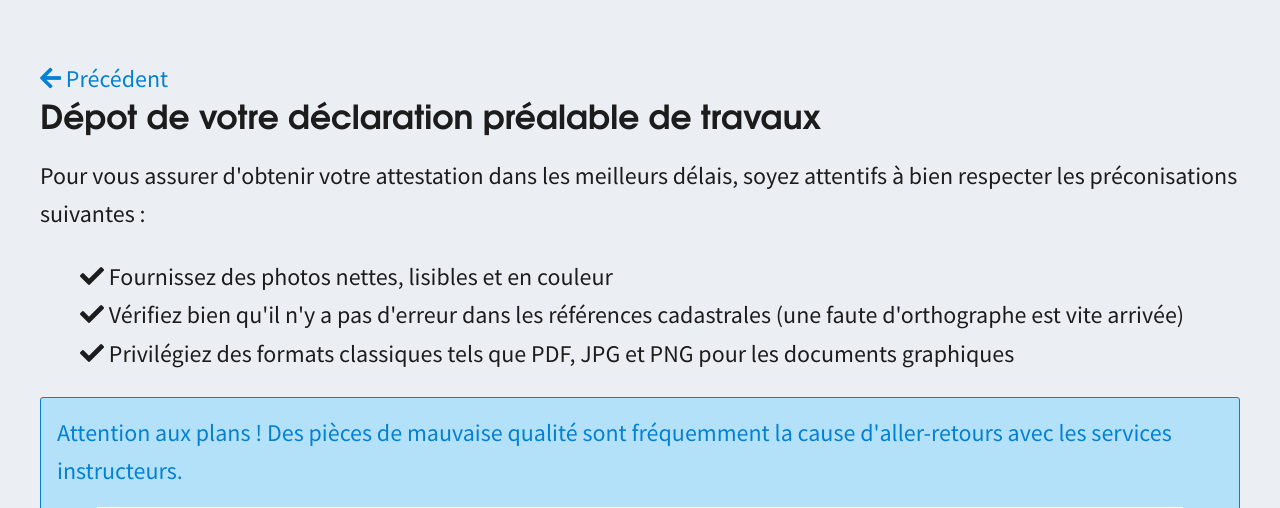
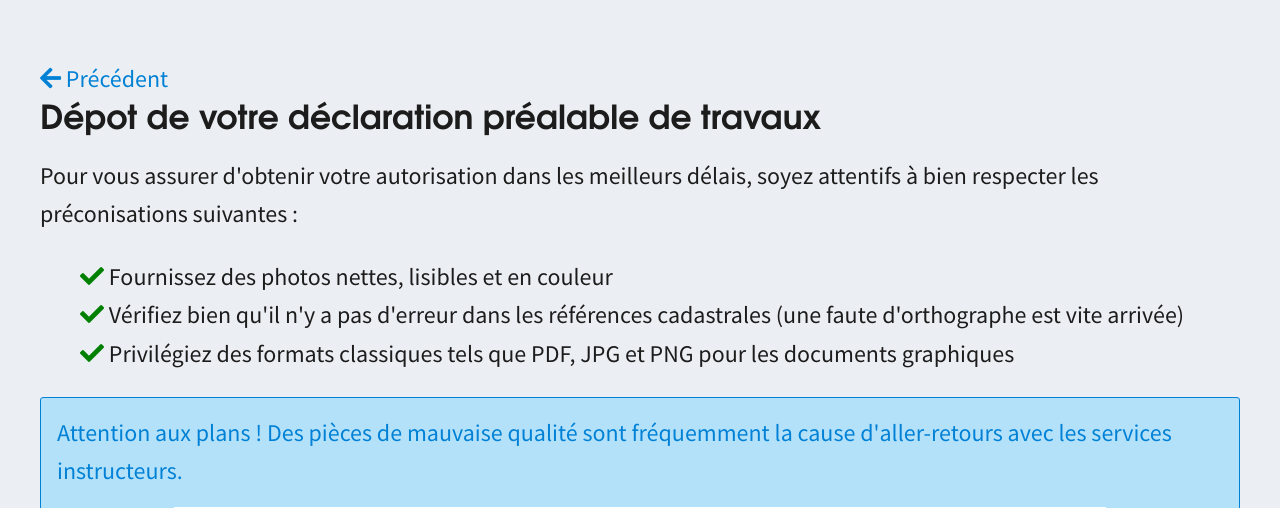
Before and after one commit to MTES-MCT/permis-construire, a Symfony app: template app/templates/qualify/resultats.html.twig in a window 1280 px wide. Shown: the part 65-573 px from the top of the page. Run offline with Twig, Linux system fonts and the light colour scheme; the template is opened without the code that fills it, so the values that code supplies are empty; some libraries are stand-ins or nearby versions.

Commit message:
minor graphic improvements

```diff
--- a/app/templates/qualify/resultats.html.twig
+++ b/app/templates/qualify/resultats.html.twig
@@ -8,6 +8,9 @@
     .pj-checklist li{
         list-style-type: none;
     }
+    .green{
+        color: green;
+    }
 </style>
 <main class="questions-container">
     <section class="section-color">
@@ -16,12 +19,12 @@
         <h3>Dépot de votre déclaration préalable de travaux</h3>
         <div class="">
 
-            <p>Pour vous assurer d'obtenir votre attestation dans les meilleurs délais, soyez attentifs à bien respecter les préconisations suivantes :</p>
+            <p>Pour vous assurer d'obtenir votre autorisation dans les meilleurs délais, soyez attentifs à bien respecter les préconisations suivantes :</p>
 
             <ul class="pj-checklist">
-                <li><i class="fas fa-check"></i>&nbsp;Fournissez des photos nettes, lisibles et en couleur</li>
-                <li><i class="fas fa-check"></i>&nbsp;Vérifiez bien qu'il n'y a pas d'erreur dans les références cadastrales (une faute d'orthographe est vite arrivée)</li>
-                <li><i class="fas fa-check"></i>&nbsp;Privilégiez des formats classiques tels que PDF, JPG et PNG pour les documents graphiques</li>
+                <li><i class="fas fa-check green"></i>&nbsp;Fournissez des photos nettes, lisibles et en couleur</li>
+                <li><i class="fas fa-check green"></i>&nbsp;Vérifiez bien qu'il n'y a pas d'erreur dans les références cadastrales (une faute d'orthographe est vite arrivée)</li>
+                <li><i class="fas fa-check green"></i>&nbsp;Privilégiez des formats classiques tels que PDF, JPG et PNG pour les documents graphiques</li>
             </ul>
 
             <div class="notification">
@@ -29,7 +32,7 @@
 
                     <p>Attention aux plans ! Des pièces de mauvaise qualité sont fréquemment la cause d'aller-retours avec les services instructeurs.
                         <div class="center">
-                            <img src="/build/static/img/plans/exemple-plan-preconisations.jpeg" alt="Un plan doit indiquer le nord, contenir l'échelle et les cotes. Il doit être de bonne qualité et facilement lisible." />
+                            <img src="/build/static/img/plans/exemple-plan-preconisations.jpeg" alt="Un plan doit indiquer le nord, contenir l'échelle et les cotes. Il doit être de bonne qualité et facilement lisible." width="80%"/>
                         </div>
                     </p>
                 </div>
```
Also changed, not shown: app/templates/qualify/page2.html.twig (+9 -0 lines).
